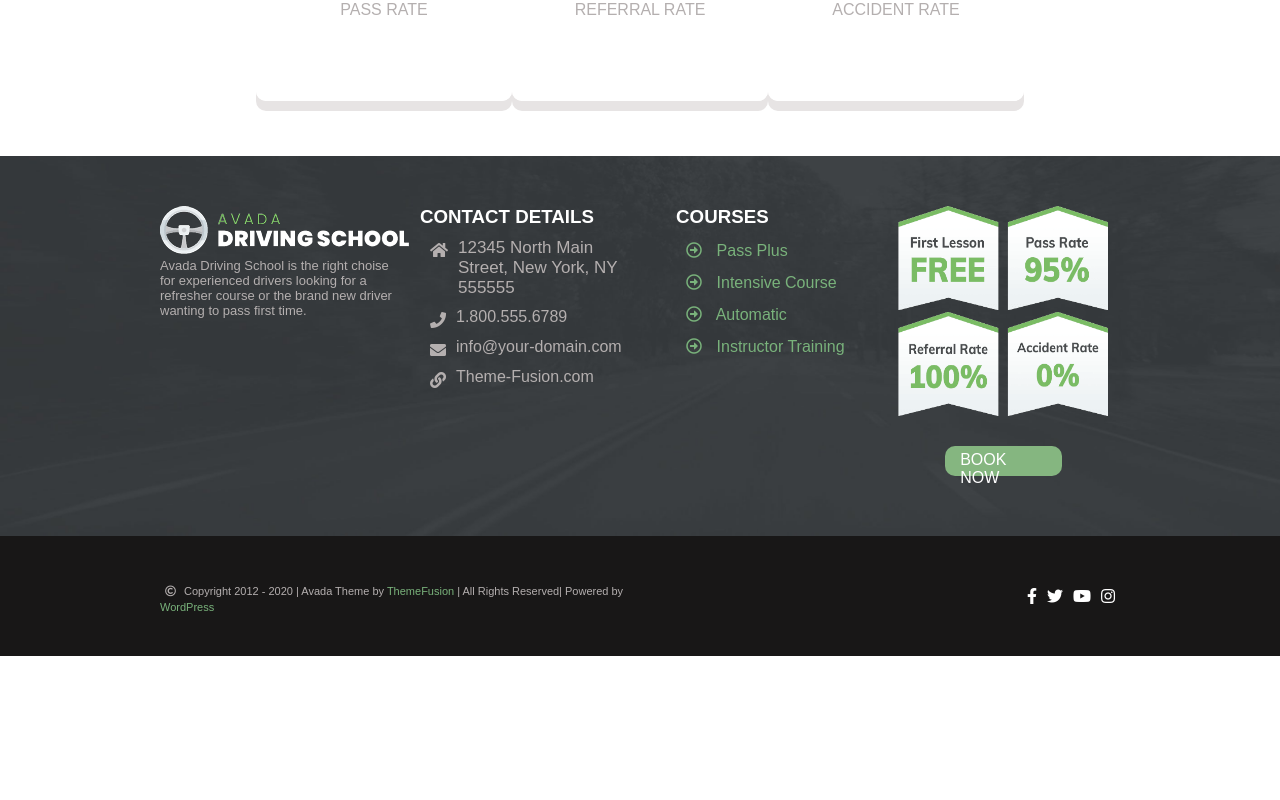
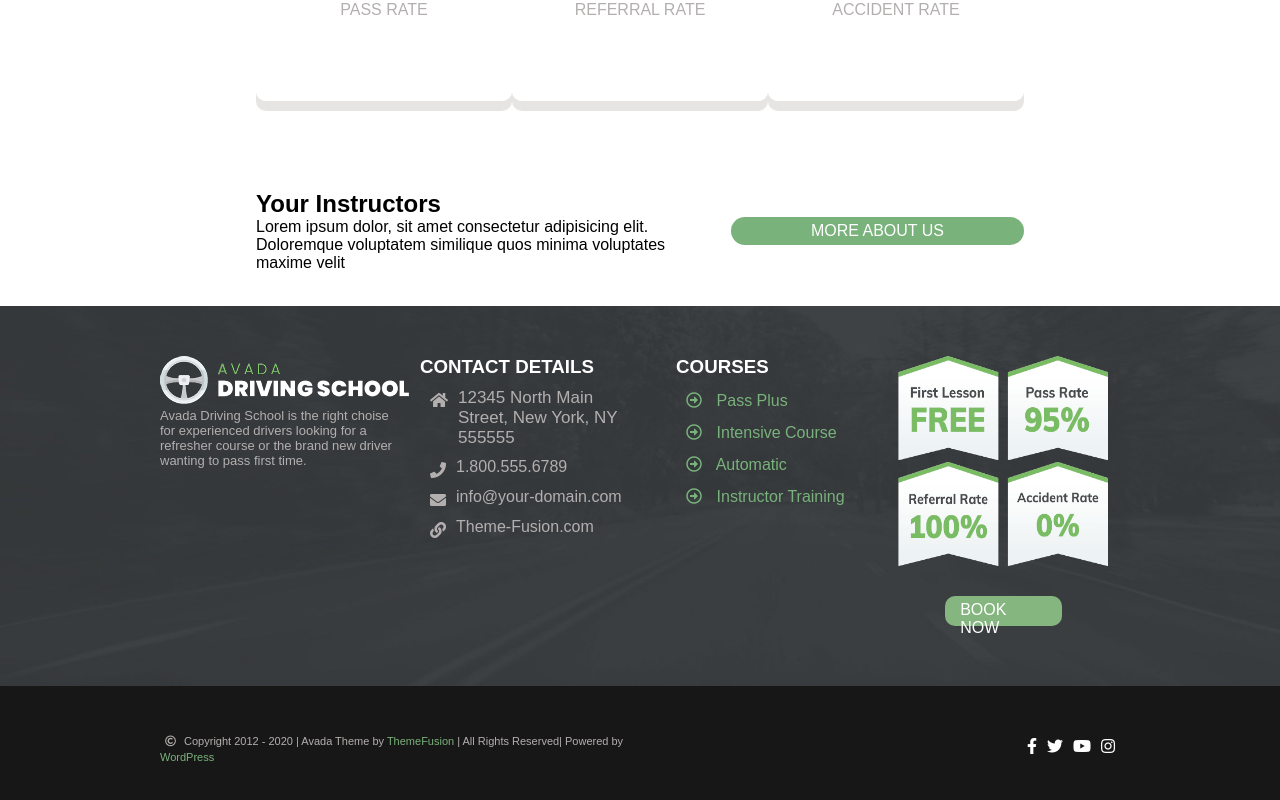
Before and after one commit to NeriEroi/proj-html-vuejs, a Vue app: page / in a window 1280 px wide. Shown: the part 1868-2668 px from the top of the page. Before the commit the page ends 2524 px from the top, so only its background shows below. Built offline with nearby package versions, Linux system fonts and the light colour scheme; a web font is replaced by a local one.

Commit message:
main, stats and instructors, seconda fascia

```diff
--- a/src/App.vue
+++ b/src/App.vue
@@ -267,6 +267,40 @@
 
                 <span>ACCIDENT RATE</span>
 
+              </div>
+
+            </div>
+
+          </div>
+
+        </div>
+
+        <div class="instructors_cont">
+
+          <div class="instructors_wrap">
+
+            <div class="text_wrap">
+
+              <div>
+
+                <h1>
+                Your Instructors
+                </h1>
+                <p>
+                  Lorem ipsum dolor, sit amet consectetur adipisicing elit. Doloremque voluptatem
+                  similique quos minima voluptates maxime velit
+                </p>
+
+              </div>
+
+            </div>
+
+            <div class="button_wrap">
+
+              <div class="button">
+                <p>
+                  MORE ABOUT US
+                </p>
               </div>
 
             </div>
@@ -672,6 +706,45 @@ section.commercial {
   }
 }
 
+.stats_instructors .instructors_cont {
+  width: 100%;
+  height: 150px;
+  // background-color: yellowgreen;
+
+  .instructors_wrap {
+    width: 60%;
+    height: 100%;
+    // background-color: chocolate;
+    margin: auto;
+    display: flex;
+
+    .text_wrap {
+      width: 60%;
+      // background-color: tomato;
+      display: flex;
+      align-items: center;
+    }
+
+    .button_wrap {
+      width: 40%;
+      // background-color: yellow;
+      display: flex;
+      justify-content: flex-end;
+      align-items: center;
+
+      .button {
+        padding: 5px 80px;
+        background-color: $darklightgreen;
+        border-radius: 20px;
+        cursor: pointer;
+
+        p {
+          color: white;
+        }
+      }
+    }
+  }
+}
 
 // / STATS AND INSTRUCTORS
 </style>
```
